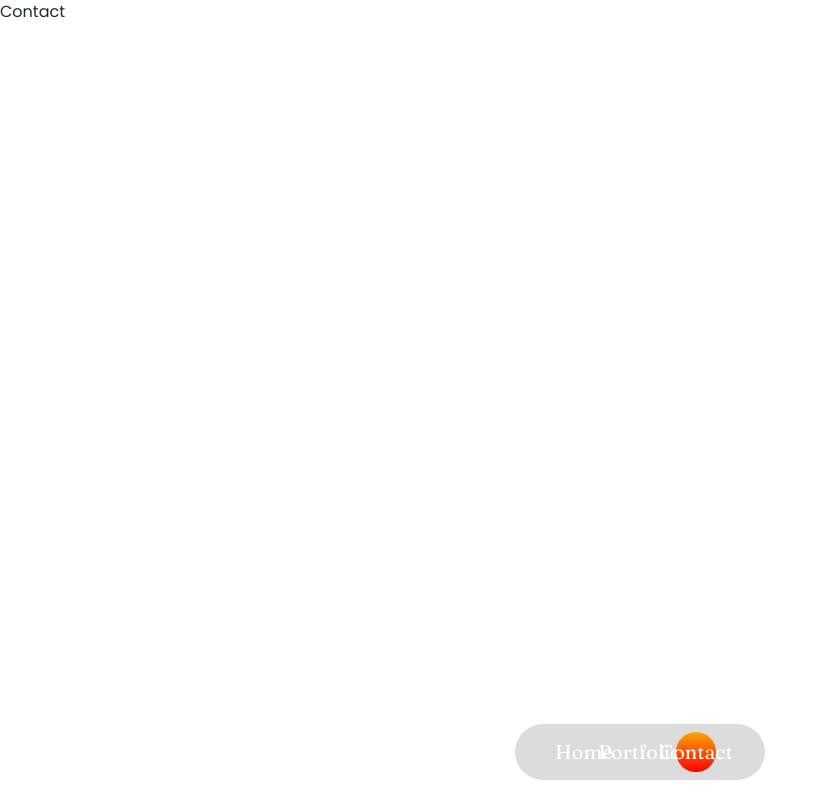
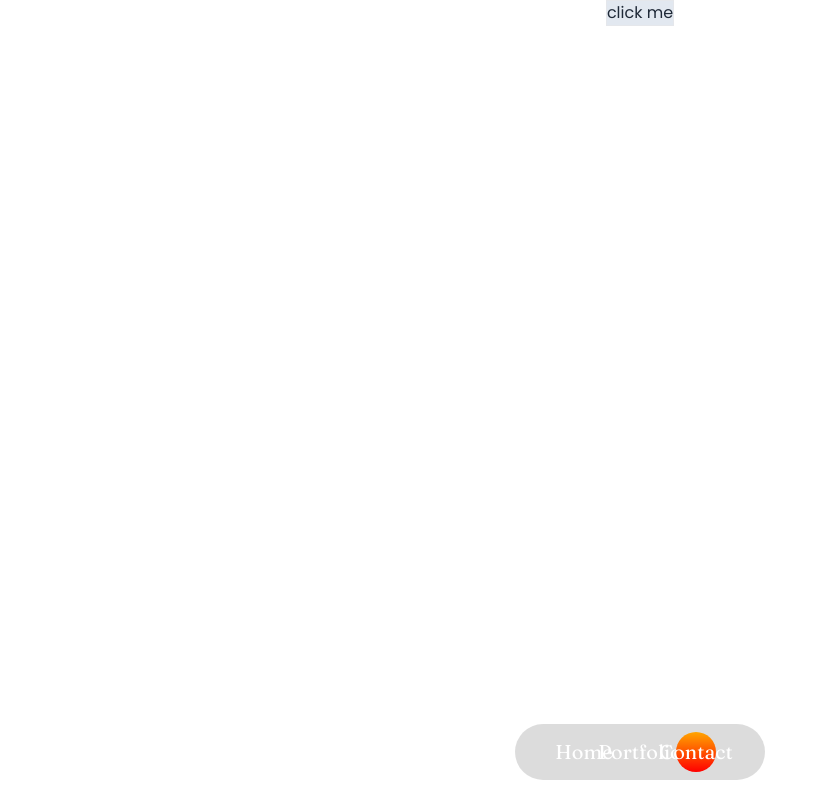
Before and after one commit to Jonibek011/new-portfolio, a React (Vite) app: page /contact in a window 1280 px wide. Shown: the whole page, without its empty margins (0-828 px from the left). Built offline with nearby package versions, Linux system fonts and the light colour scheme.

Commit message:
Balloon library added

```diff
--- a/package.json
+++ b/package.json
@@ -11,6 +11,7 @@
   },
   "dependencies": {
     "aos": "^2.3.4",
+    "balloons-js": "^0.0.2",
     "react": "^18.3.1",
     "react-dom": "^18.3.1",
     "react-icons": "^5.4.0",
--- a/src/App.jsx
+++ b/src/App.jsx
@@ -1,42 +1,34 @@
-import { createBrowserRouter, RouterProvider } from "react-router-dom"
+import { createBrowserRouter, RouterProvider } from "react-router-dom";
 
 //layouts
-import RootLayout from "./layouts/RootLayout"
+import RootLayout from "./layouts/RootLayout";
 
 //pages
-import { Home, About, Portfolio, Contact } from "./pages/Index"
-
-
-
+import { Home, About, Portfolio, Contact } from "./pages/Index";
 
 function App() {
   const routes = createBrowserRouter([
     {
-      path: '/',
-      element: <RootLayout/>,
+      path: "/",
+      element: <RootLayout />,
       children: [
         {
           index: true,
-          element: <Home/>
+          element: <Home />,
         },
+
         {
-          path: '/about',
-          element: <About/>
-        },
-        {
-          path: '/portfolio',
-          element:<Portfolio/>
+          path: "/portfolio",
+          element: <Portfolio />,
         },
         {
           path: "/contact",
-          element: <Contact/>
-        }
-      ]
-    }
-  ])
-  return (
-    <RouterProvider router={routes}/>
-  )
+          element: <Contact />,
+        },
+      ],
+    },
+  ]);
+  return <RouterProvider router={routes} />;
 }
 
-export default App
+export default App;
--- a/src/pages/About.jsx
+++ /dev/null
@@ -1,8 +0,0 @@
-
-function About() {
-  return (
-    <div>About</div>
-  )
-}
-
-export default About
--- a/src/pages/Contact.jsx
+++ b/src/pages/Contact.jsx
@@ -1,8 +1,18 @@
-
+import { balloons } from "balloons-js";
 function Contact() {
+  const handleBalloon = () => {
+    balloons();
+  };
   return (
-    <div>Contact</div>
-  )
+    <div className="flex justify-center items-center">
+      <button
+        onClick={handleBalloon}
+        className="border bg-slate-200 cursor-pointer"
+      >
+        click me
+      </button>
+    </div>
+  );
 }
 
-export default Contact
+export default Contact;
--- a/src/pages/Home.jsx
+++ b/src/pages/Home.jsx
@@ -19,7 +19,13 @@ import { FaPhoneAlt } from "react-icons/fa";
 import AOS from "aos";
 import "aos/dist/aos.css";
 import { useEffect } from "react";
+
+import { balloons } from "balloons-js";
+
 function Home() {
+  const handleBalloon = () => {
+    balloons();
+  };
   useEffect(() => {
     AOS.init({
       once: true,
@@ -169,7 +175,10 @@ function Home() {
         </div>
         <div className="cv-button">
           <a href="/My Resume.pdf" download="Jonibek_resume.pdf">
-            <button className="text-white text-sm flex items-center gap-2 bg-red-500 py-3 px-8 rounded-full hover:bg-red-400 transition-all duration-200">
+            <button
+              onClick={handleBalloon}
+              className="text-white text-sm flex items-center gap-2 bg-red-500 py-3 px-8 rounded-full hover:bg-red-400 transition-all duration-200"
+            >
               <span>
                 <FaDownload />
               </span>
--- a/src/pages/Portfolio.jsx
+++ b/src/pages/Portfolio.jsx
@@ -1,8 +1,7 @@
-
+import { balloons } from "balloons-js";
 function Portfolio() {
-  return (
-    <div>Portfolio</div>
-  )
+  balloons();
+  return <div>Portfolio</div>;
 }
 
-export default Portfolio
+export default Portfolio;
```
Also changed, not shown: 1 other file (tests, documents, lock files or other folders).
